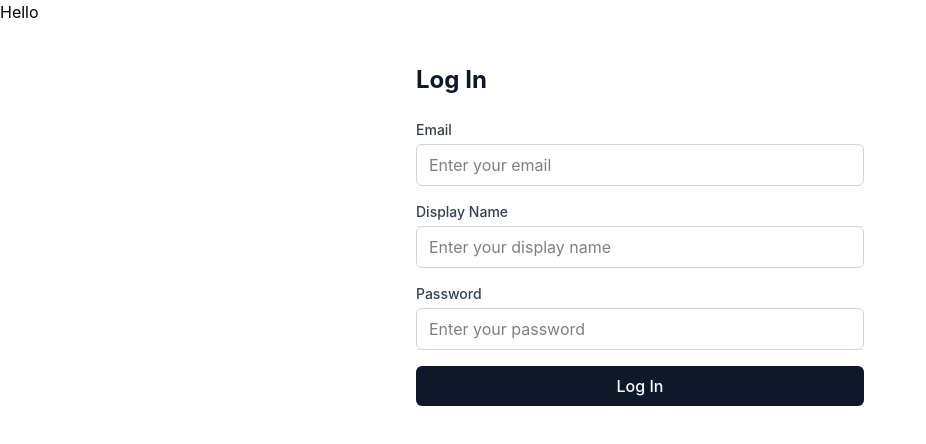
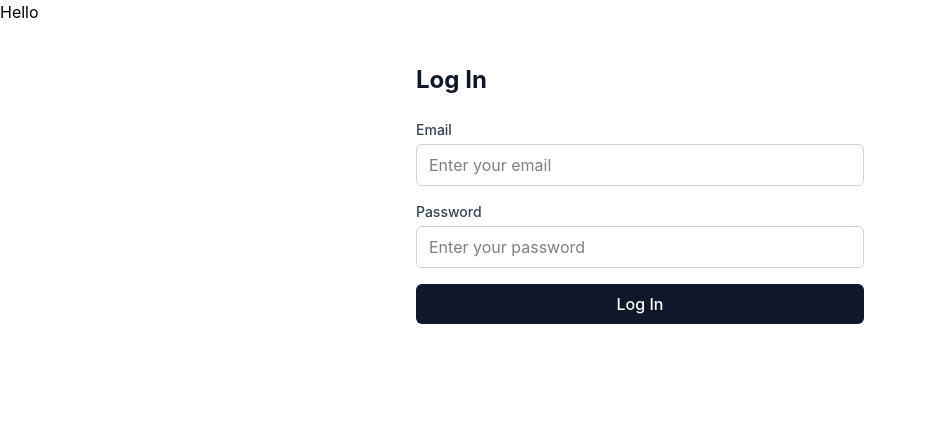
Before and after one commit to TrongTheFirst/collaborative-board, a React (Vite) app in the folder client/: page /users/login in a window 1280 px wide. Shown: the top 444 px of the page, without its empty margins (0-926 px from the left). Built offline with nearby package versions, Linux system fonts and the light colour scheme.

Commit message:
login form

```diff
--- a/client/src/users/LoginForm.jsx
+++ b/client/src/users/LoginForm.jsx
@@ -74,7 +74,7 @@ export default function LoginForm({isLogin}) {
                     />
                 </div>
 
-                <div>
+                {!isLogin && <div>
                     <label htmlFor="displayName" className="block text-sm font-medium text-slate-700 mb-1">
                         Display Name
                     </label>
@@ -88,7 +88,7 @@ export default function LoginForm({isLogin}) {
                         required
                         className="w-full px-3 py-2 border border-slate-300 rounded-md focus:outline-none focus:ring-2 focus:ring-slate-500"
                     />
-                </div>
+                </div>}
 
                 <div>
                     <label htmlFor="password" className="block text-sm font-medium text-slate-700 mb-1">
```
